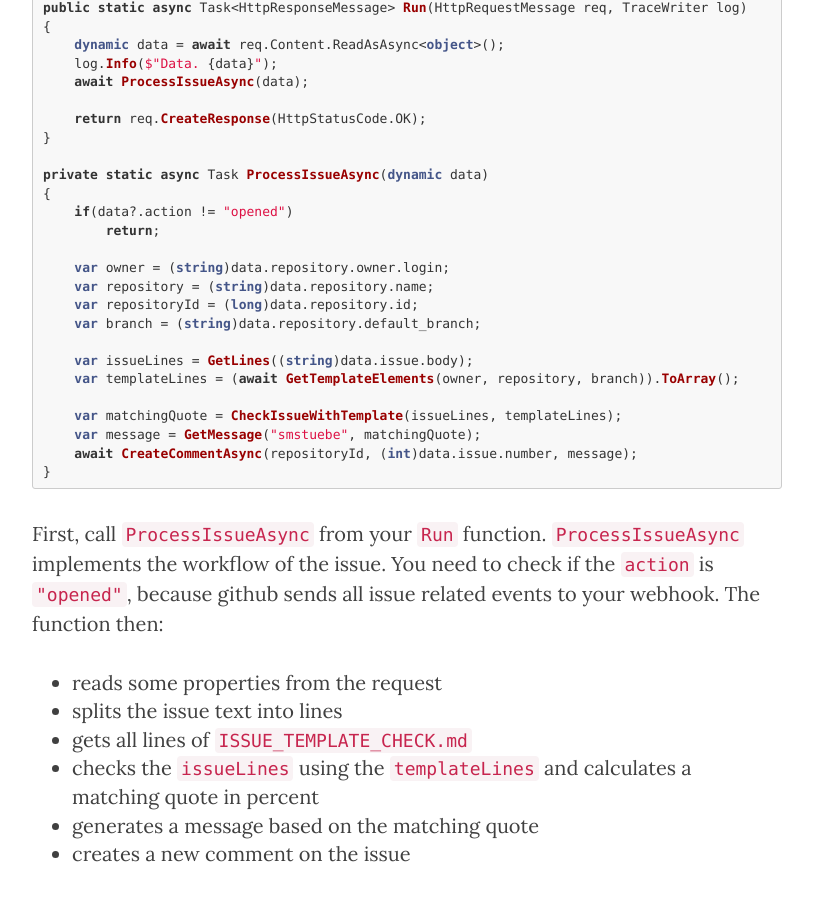
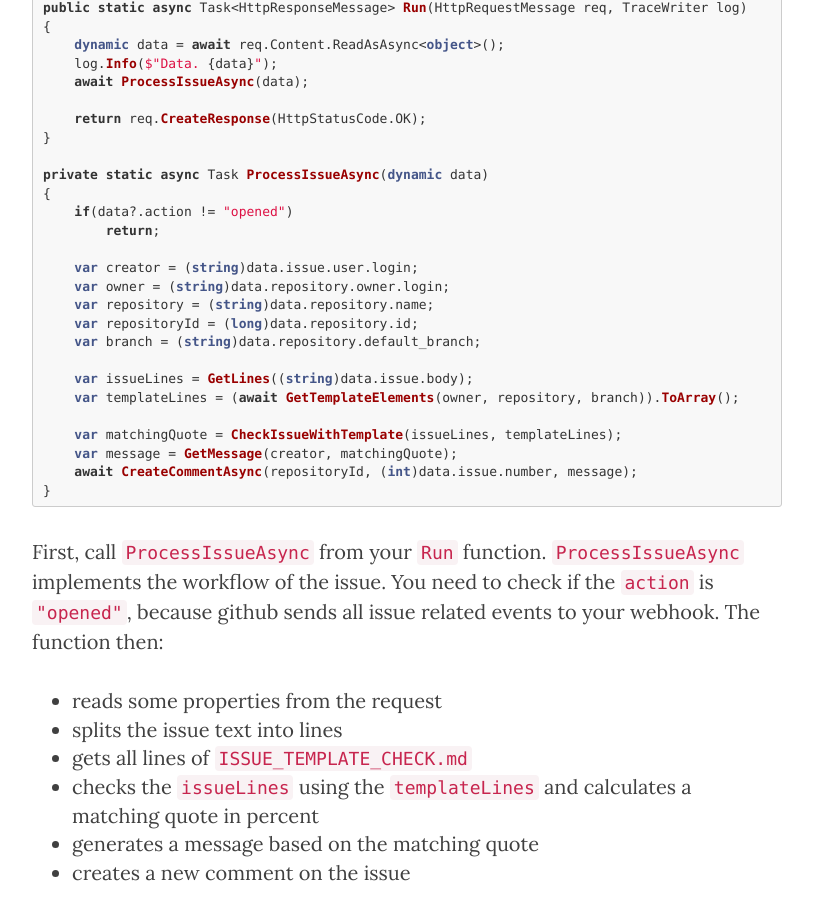
Before and after one commit to smstuebe/smstuebe.github.io, a Jekyll site: the page built from _posts/2016-10-29-github-issue-checker-azure-function.markdown, in a window 1280 px wide and 900 px high, scrolled down 5698 px. Shown: the whole window, without its empty margins (233-1046 px from the left). Built offline with Jekyll 4.4.1, drawn with Linux system fonts in a browser that asks for light colours; nearby versions of some CDN libraries.

Commit message:
Update 2016-10-29-github-issue-checker-azure-function.markdown

```diff
--- a/_posts/2016-10-29-github-issue-checker-azure-function.markdown
+++ b/_posts/2016-10-29-github-issue-checker-azure-function.markdown
@@ -131,6 +131,7 @@
     if(data?.action != "opened")
         return;
 
+    var creator = (string)data.issue.user.login;
     var owner = (string)data.repository.owner.login;
     var repository = (string)data.repository.name;
     var repositoryId = (long)data.repository.id;
@@ -140,7 +141,7 @@
     var templateLines = (await GetTemplateElements(owner, repository, branch)).ToArray();
 
     var matchingQuote = CheckIssueWithTemplate(issueLines, templateLines);
-    var message = GetMessage("smstuebe", matchingQuote);
+    var message = GetMessage(creator, matchingQuote);
     await CreateCommentAsync(repositoryId, (int)data.issue.number, message);
 }
 {% endhighlight %}
```
